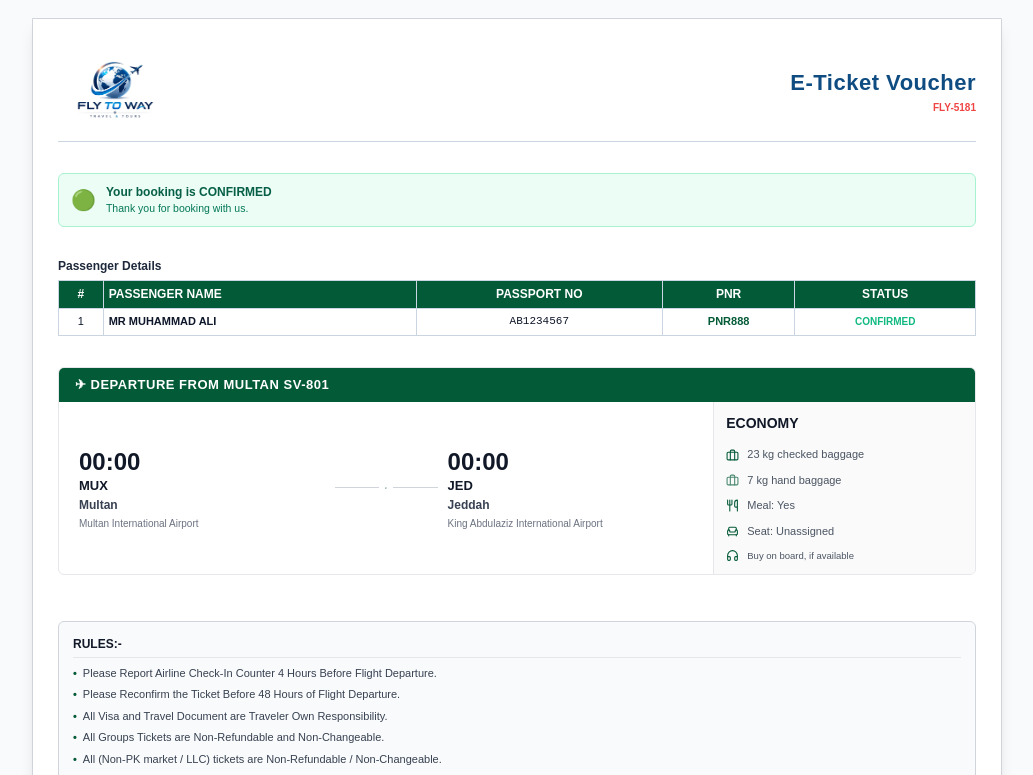
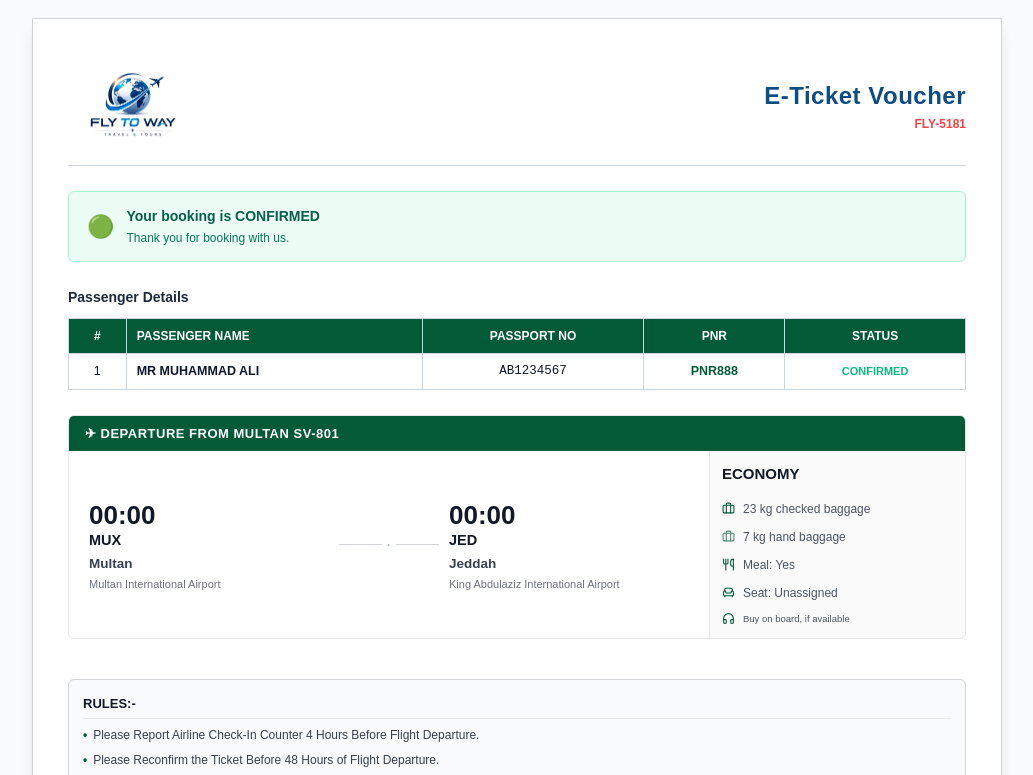
Before and after one commit to ZAID002/travelling-agency-, a Next.js app: page /admin/e-tickets in a window 1280 px wide. Shown: the part 2445-3220 px from the top of the page, without its empty margins (123-1156 px from the left). Built offline with nearby package versions, Linux system fonts and the light colour scheme; a web font is replaced by a local one.

Commit message:
Hide browser page link footer by setting page margin 0, add page padding inside sheet, and increase layout sizes/spacings for spacious fit

```diff
--- a/app/admin/e-tickets/page.js
+++ b/app/admin/e-tickets/page.js
@@ -420,9 +420,14 @@ function ETicketGeneratorContent() {
             width: 100% !important;
             max-width: 100% !important;
             border: none !important;
-            padding: 0 !important;
+            padding: 1.6cm !important;
             margin: 0 !important;
             box-shadow: none !important;
+            box-sizing: border-box !important;
+          }
+          @page {
+            size: A4;
+            margin: 0 !important;
           }
         }
       `}</style>
@@ -871,53 +876,53 @@ function ETicketGeneratorContent() {
             </div>
 
             {/* Document sheet */}
-            <div id="voucher-print" className={styles.voucherSheet} style={{ backgroundColor: '#ffffff', fontFamily: 'Arial, sans-serif', padding: '35px 25px', fontSize: '11.5px', color: '#000000', lineHeight: '1.4', borderTopLeftRadius: 0, borderTopRightRadius: 0 }}>
+            <div id="voucher-print" className={styles.voucherSheet} style={{ backgroundColor: '#ffffff', fontFamily: 'Arial, sans-serif', padding: '45px 35px', fontSize: '13.5px', color: '#000000', lineHeight: '1.5', borderTopLeftRadius: 0, borderTopRightRadius: 0 }}>
 
               {/* Header */}
-              <div style={{ display: 'flex', justifyContent: 'space-between', alignItems: 'center', borderBottom: '1px solid #cbd5e1', paddingBottom: '12px', marginBottom: '15px' }}>
-                <img src="/logo.png" alt="Fly To Way Logo" style={{ height: '75px', width: 'auto', objectFit: 'contain' }} />
+              <div style={{ display: 'flex', justifyContent: 'space-between', alignItems: 'center', borderBottom: '1px solid #cbd5e1', paddingBottom: '16px', marginBottom: '25px' }}>
+                <img src="/logo.png" alt="Fly To Way Logo" style={{ height: '85px', width: 'auto', objectFit: 'contain' }} />
                 <div style={{ textAlign: 'right' }}>
-                  <h1 style={{ margin: 0, fontSize: '22px', fontWeight: '800', color: '#0f4c81', letterSpacing: '0.5px' }}>E-Ticket Voucher</h1>
-                  <span style={{ fontSize: '10px', color: '#ef4444', fontWeight: 'bold' }}>{ticketData.voucherNo || 'FLY-1001'}</span>
+                  <h1 style={{ margin: 0, fontSize: '24px', fontWeight: '800', color: '#0f4c81', letterSpacing: '0.5px' }}>E-Ticket Voucher</h1>
+                  <span style={{ fontSize: '12px', color: '#ef4444', fontWeight: 'bold' }}>{ticketData.voucherNo || 'FLY-1001'}</span>
                 </div>
               </div>
 
               {/* Status Alert Box */}
-              <div style={{ display: 'flex', gap: '10px', alignItems: 'center', backgroundColor: '#ecfdf5', border: '1px solid #a7f3d0', borderRadius: '6px', padding: '10px 12px', marginBottom: '15px' }}>
-                <span style={{ fontSize: '20px' }}>🟢</span>
+              <div style={{ display: 'flex', gap: '12px', alignItems: 'center', backgroundColor: '#ecfdf5', border: '1px solid #a7f3d0', borderRadius: '6px', padding: '14px 18px', marginBottom: '25px' }}>
+                <span style={{ fontSize: '22px' }}>🟢</span>
                 <div>
-                  <div style={{ fontWeight: 'bold', color: '#065f46', fontSize: '12px' }}>
+                  <div style={{ fontWeight: 'bold', color: '#065f46', fontSize: '14px' }}>
                     Your booking is {ticketData.status}
                   </div>
-                  <div style={{ fontSize: '10.5px', color: '#047857' }}>
+                  <div style={{ fontSize: '12px', color: '#047857', marginTop: '2px' }}>
                     Thank you for booking with us.
                   </div>
                 </div>
               </div>
 
               {/* Passenger Table */}
-              <div style={{ marginBottom: '15px' }}>
-                <h4 style={{ fontSize: '12px', fontWeight: 'bold', margin: '0 0 6px 0', color: '#1e293b' }}>Passenger Details</h4>
-                <table style={{ width: '100%', borderCollapse: 'collapse', fontSize: '11px', border: '1px solid #cbd5e1' }}>
+              <div style={{ marginBottom: '25px' }}>
+                <h4 style={{ fontSize: '14px', fontWeight: 'bold', margin: '0 0 10px 0', color: '#1e293b' }}>Passenger Details</h4>
+                <table style={{ width: '100%', borderCollapse: 'collapse', fontSize: '12.5px', border: '1px solid #cbd5e1' }}>
                   <thead>
                     <tr style={{ backgroundColor: '#035a37', color: '#ffffff' }}>
-                      <th style={{ border: '1px solid #cbd5e1', padding: '5px', textAlign: 'center', fontWeight: 'bold', backgroundColor: '#035a37', color: '#ffffff' }}>#</th>
-                      <th style={{ border: '1px solid #cbd5e1', padding: '5px', textAlign: 'left', fontWeight: 'bold', backgroundColor: '#035a37', color: '#ffffff' }}>Passenger Name</th>
-                      <th style={{ border: '1px solid #cbd5e1', padding: '5px', textAlign: 'center', fontWeight: 'bold', backgroundColor: '#035a37', color: '#ffffff' }}>Passport No</th>
-                      <th style={{ border: '1px solid #cbd5e1', padding: '5px', textAlign: 'center', fontWeight: 'bold', backgroundColor: '#035a37', color: '#ffffff' }}>PNR</th>
-                      <th style={{ border: '1px solid #cbd5e1', padding: '5px', textAlign: 'center', fontWeight: 'bold', backgroundColor: '#035a37', color: '#ffffff' }}>Status</th>
+                      <th style={{ border: '1px solid #cbd5e1', padding: '8px 10px', textAlign: 'center', fontWeight: 'bold', backgroundColor: '#035a37', color: '#ffffff' }}>#</th>
+                      <th style={{ border: '1px solid #cbd5e1', padding: '8px 10px', textAlign: 'left', fontWeight: 'bold', backgroundColor: '#035a37', color: '#ffffff' }}>Passenger Name</th>
+                      <th style={{ border: '1px solid #cbd5e1', padding: '8px 10px', textAlign: 'center', fontWeight: 'bold', backgroundColor: '#035a37', color: '#ffffff' }}>Passport No</th>
+                      <th style={{ border: '1px solid #cbd5e1', padding: '8px 10px', textAlign: 'center', fontWeight: 'bold', backgroundColor: '#035a37', color: '#ffffff' }}>PNR</th>
+                      <th style={{ border: '1px solid #cbd5e1', padding: '8px 10px', textAlign: 'center', fontWeight: 'bold', backgroundColor: '#035a37', color: '#ffffff' }}>Status</th>
                     </tr>
                   </thead>
                   <tbody>
                     {ticketData.passengers.map((p, idx) => (
                       <tr key={idx}>
-                        <td style={{ border: '1px solid #cbd5e1', padding: '5px', textAlign: 'center' }}>{idx + 1}</td>
-                        <td style={{ border: '1px solid #cbd5e1', padding: '5px', fontWeight: 'bold', textTransform: 'uppercase' }}>
+                        <td style={{ border: '1px solid #cbd5e1', padding: '8px 10px', textAlign: 'center' }}>{idx + 1}</td>
+                        <td style={{ border: '1px solid #cbd5e1', padding: '8px 10px', fontWeight: 'bold', textTransform: 'uppercase' }}>
                           {p.title} {p.givenName} {p.surname}
                         </td>
-                        <td style={{ border: '1px solid #cbd5e1', padding: '5px', textAlign: 'center', fontFamily: 'monospace' }}>{p.passportNo || 'N/A'}</td>
-                        <td style={{ border: '1px solid #cbd5e1', padding: '5px', textAlign: 'center', fontWeight: 'bold', color: '#035a37' }}>{p.pnr || 'N/A'}</td>
-                        <td style={{ border: '1px solid #cbd5e1', padding: '5px', textAlign: 'center', fontWeight: 'bold', color: '#10b981', fontSize: '10px' }}>{p.status || 'CONFIRMED'}</td>
+                        <td style={{ border: '1px solid #cbd5e1', padding: '8px 10px', textAlign: 'center', fontFamily: 'monospace' }}>{p.passportNo || 'N/A'}</td>
+                        <td style={{ border: '1px solid #cbd5e1', padding: '8px 10px', textAlign: 'center', fontWeight: 'bold', color: '#035a37' }}>{p.pnr || 'N/A'}</td>
+                        <td style={{ border: '1px solid #cbd5e1', padding: '8px 10px', textAlign: 'center', fontWeight: 'bold', color: '#10b981', fontSize: '11px' }}>{p.status || 'CONFIRMED'}</td>
                       </tr>
                     ))}
                   </tbody>
@@ -930,7 +935,7 @@ function ETicketGeneratorContent() {
                 const arr = parseAirportSelection(sector.to);
 
                 return (
-                  <div key={idx} className={styles.ticketCard} style={{ marginBottom: '15px' }}>
+                  <div key={idx} className={styles.ticketCard} style={{ marginBottom: '25px' }}>
                     {/* Dark Green Departure Header */}
                     <div className={styles.ticketCardHeader} style={{ backgroundColor: '#035a37' }}>
                       ✈ DEPARTURE FROM {dep.city.toUpperCase()} {sector.flightNo}
@@ -942,7 +947,7 @@ function ETicketGeneratorContent() {
                         <div className={styles.routeCol}>
                           <div className={styles.routeDate}>{formatFlightDate(sector.depDate)}</div>
                           <div className={styles.routeTime}>{sector.depTime || '00:00'}</div>
-                          <div className={styles.routeCode} style={{ fontSize: '13px' }}>{dep.code}</div>
+                          <div className={styles.routeCode}>{dep.code}</div>
                           <div className={styles.routeCity}>{dep.city}</div>
                           <div className={styles.routeAirport}>{dep.airport}</div>
                         </div>
@@ -955,7 +960,7 @@ function ETicketGeneratorContent() {
                         <div className={styles.routeCol}>
                           <div className={styles.routeDate}>{formatFlightDate(sector.arrDate)}</div>
                           <div className={styles.routeTime}>{sector.arrTime || '00:00'}</div>
-                          <div className={styles.routeCode} style={{ fontSize: '13px' }}>{arr.code}</div>
+                          <div className={styles.routeCode}>{arr.code}</div>
                           <div className={styles.routeCity}>{arr.city}</div>
                           <div className={styles.routeAirport}>{arr.airport}</div>
                         </div>
--- a/app/admin/generator.module.css
+++ b/app/admin/generator.module.css
@@ -395,34 +395,34 @@
 }
 
 .routeDate {
-  font-size: 11px;
+  font-size: 12.5px;
   font-weight: 700;
   color: #4b5563;
   text-transform: uppercase;
 }
 
 .routeTime {
-  font-size: 24px;
+  font-size: 26px;
   font-weight: 800;
   color: #111827;
   line-height: 1;
 }
 
 .routeCode {
-  font-size: 13px;
+  font-size: 14.5px;
   font-weight: 700;
   color: #111827;
   line-height: 1.2;
 }
 
 .routeCity {
-  font-size: 12px;
+  font-size: 13.5px;
   font-weight: 700;
   color: #374151;
 }
 
 .routeAirport {
-  font-size: 10px;
+  font-size: 11px;
   color: #6b7280;
   line-height: 1.2;
 }
@@ -460,7 +460,7 @@
 }
 
 .serviceClass {
-  font-size: 14px;
+  font-size: 15px;
   font-weight: 800;
   color: #111827;
   margin-bottom: 4px;
@@ -471,7 +471,7 @@
   display: flex;
   align-items: center;
   gap: 8px;
-  font-size: 11px;
+  font-size: 12px;
   color: #4b5563;
 }
 
@@ -490,7 +490,7 @@
 }
 
 .rulesTitle {
-  font-size: 12px;
+  font-size: 13px;
   font-weight: 800;
   color: #111827;
   margin-bottom: 8px;
@@ -505,16 +505,16 @@
   margin: 0;
   display: flex;
   flex-direction: column;
-  gap: 6px;
+  gap: 8px;
 }
 
 .rulesList li {
-  font-size: 11px;
+  font-size: 12px;
   color: #374151;
   display: flex;
   align-items: flex-start;
   gap: 6px;
-  line-height: 1.4;
+  line-height: 1.45;
 }
 
 .rulesBullet {
```
